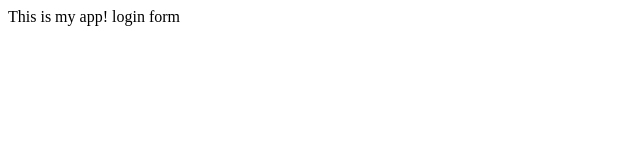
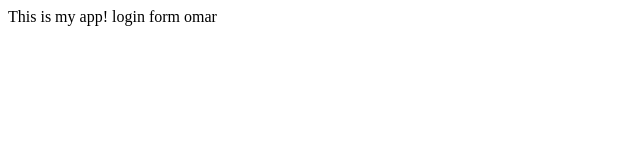
Before and after one commit to OmarHub94/mygitlearn, a plain HTML site: page index.html in a window 1280 px wide. Shown: the full height of the page, 0-640 px from the left. Drawn offline with Linux system fonts and the light colour scheme.

Commit message:
Update index.html

```diff
--- a/index.html
+++ b/index.html
@@ -6,5 +6,6 @@
     <body>
 This is my app!
 login form
+omar
     </body>
 </html>
```
